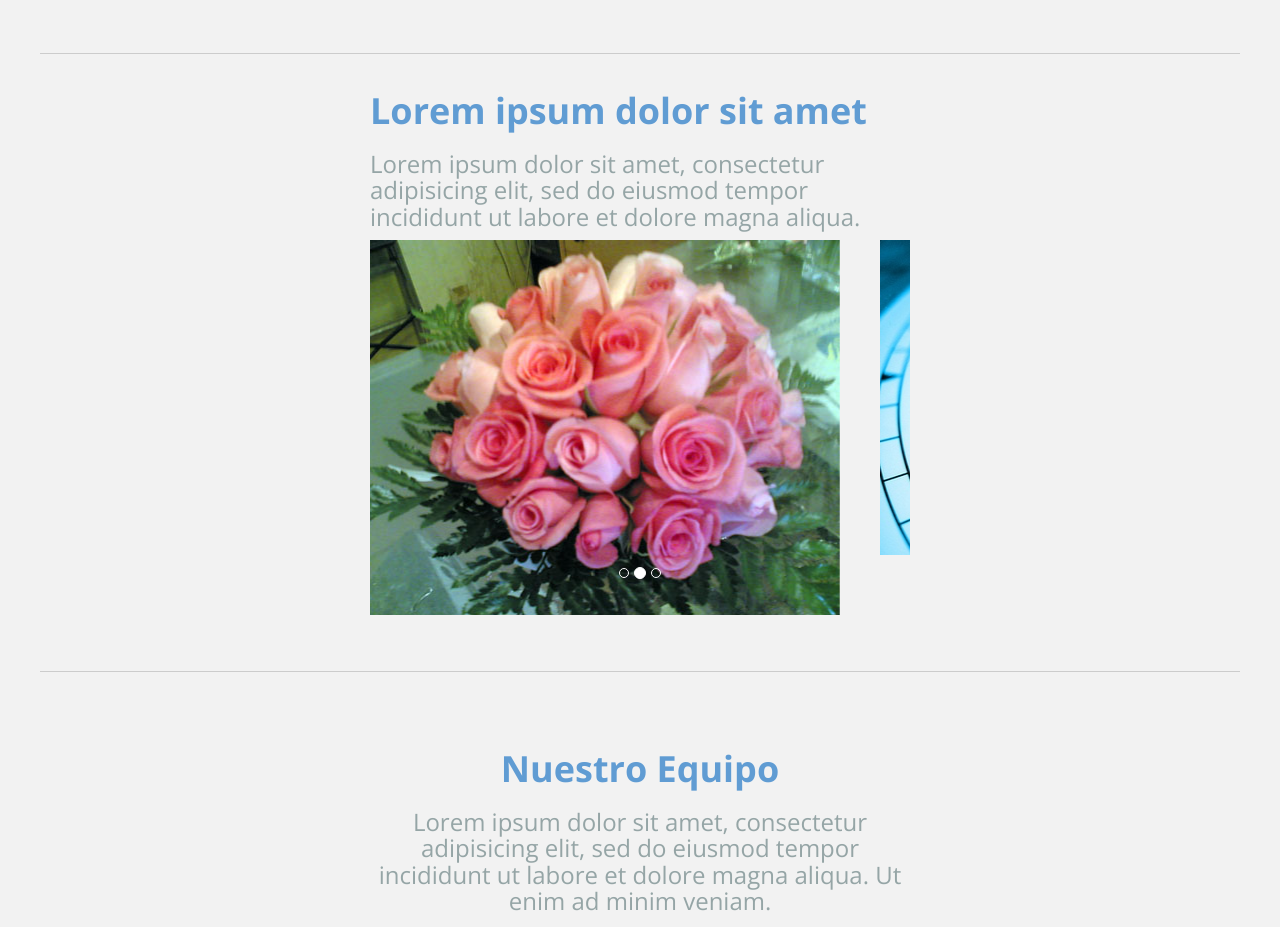
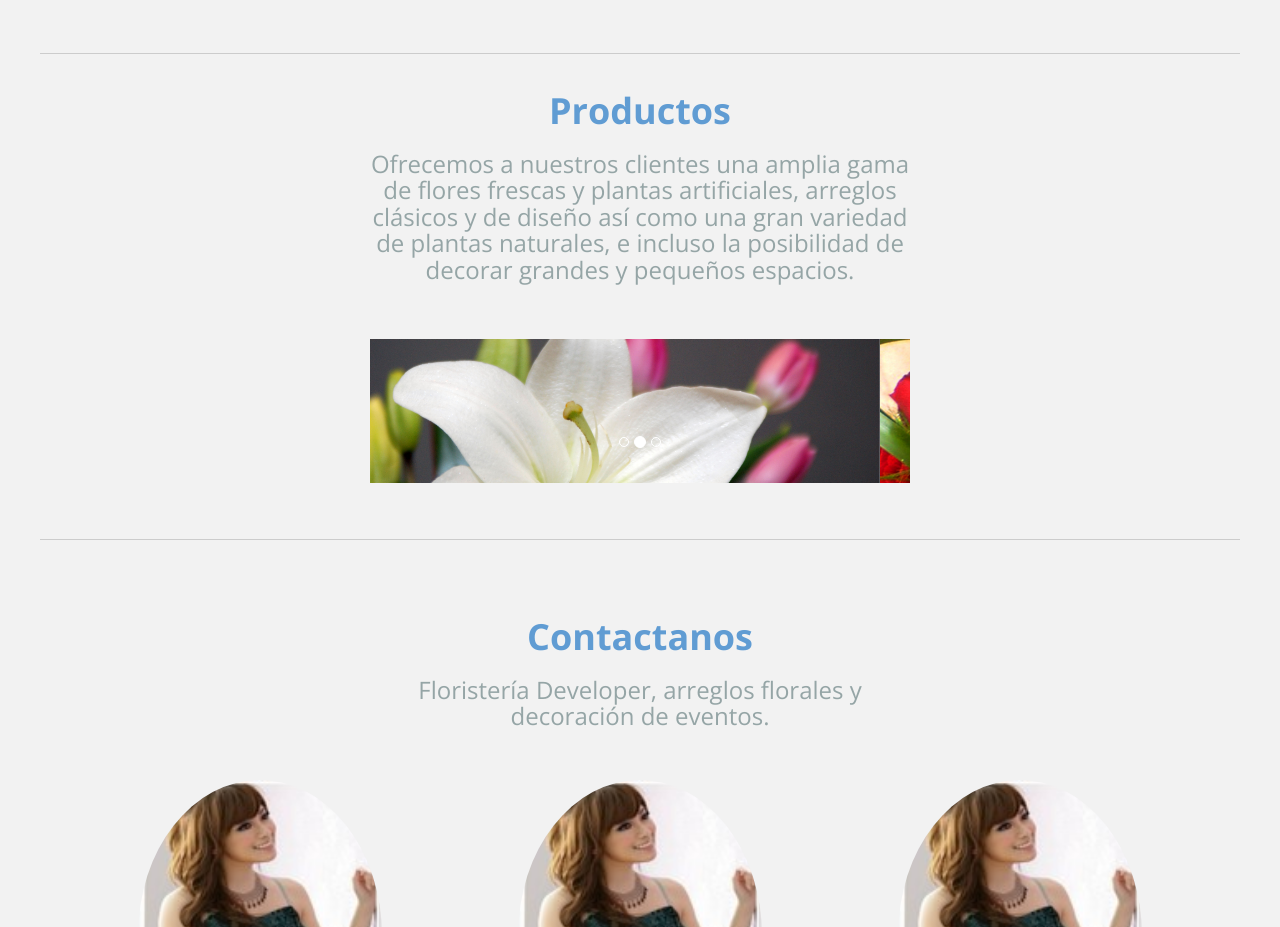
Before and after one commit to developerteremir/landingpage_curso_desafio, a plain HTML site: page index.html in a window 1280 px wide. Shown: the part 1512-2439 px from the top of the page. Drawn offline with nearby package versions, Linux system fonts and the light colour scheme.

Commit message:
Anexo del modulo de productos

```diff
--- a/index.html
+++ b/index.html
@@ -23,7 +23,7 @@
 						<span class="icon-bar"></span>
 						<span class="icon-bar"></span>
 					</button>
-					<a href="#" class="navbar-brand"><strong>MyLogo.com</strong></a>
+					<a href="#" class="navbar-brand"><strong>Floristeria Developer</strong></a>
 				</div>
 				<div class="navbar-collapse collapse" id="example">
 					<ul class="nav navbar-nav navbar-right">
@@ -94,10 +94,9 @@
 		<hr class="container" />
 		<!--Segunda sescción-->
 		<div class="container">
-			<div class="col-lg-6 col-lg-offset-3">
-				<h1>Lorem ipsum dolor sit amet</h1>
-				<h3>Lorem ipsum dolor sit amet, consectetur adipisicing elit, sed do eiusmod
-				tempor incididunt ut labore et dolore magna aliqua.</h3>
+			<div class="col-lg-6 col-lg-offset-3 text-center">
+				<h1>Productos</h1>
+				<h3>Ofrecemos a nuestros clientes una amplia gama de flores frescas y plantas artificiales, arreglos clásicos y de diseño así como una gran variedad de plantas naturales, e incluso la posibilidad de decorar grandes y pequeños espacios.</h3><br/><br/>
 			</div>
 			<div class="row centrado">
 				<div class="col-md-6 col-md-offset-3">
@@ -112,13 +111,13 @@
 						<!--Wrapper for slides-->
 						<div class="carousel-inner" role="listbox">
 							<div class="item active">
-								<img src="img/5.jpg" alt="Flores">
+								<img src="img/banner.jpg" alt="Flores">
 							</div>
 							<div class="item">
-								<img src="img/tiempo_minuto.jpg" alt="Flores">
+								<img src="img/banner_amor.jpg" alt="Flores">
 							</div>
 							<div class="item">
-								<img src="img/5.jpg" alt="Flores">
+								<img src="img/header.jpg" alt="Flores">
 							</div>
 						</div>
 					</div>
@@ -131,9 +130,8 @@
 		<div class="container">
 			<div class="row centrado">
 				<div class="col-lg-6 col-lg-offset-3">
-					<h1>Nuestro Equipo</h1>
-					<h3>Lorem ipsum dolor sit amet, consectetur adipisicing elit, sed do eiusmod
-					tempor incididunt ut labore et dolore magna aliqua. Ut enim ad minim veniam.</h3>
+					<h1>Contactanos</h1>
+					<h3>Floristería Developer, arreglos florales y decoración de eventos.</h3>
 				</div>
 			</div>
 			<div class="row centrado">
@@ -171,7 +169,7 @@
 					<form class="form-inline">
 						<div class="form-group">
 							<input type="text" class="form-control" id="notificaciones" placeholder="Introduzca su Email"/>
-							<button type="submit" class="btn btn-info btn-lg">Suscribir</button>
+							<button type="submit" class="btn btn-primary">Suscribir</button>
 
 						</div>
 					</form>
@@ -179,7 +177,7 @@
 			</div>
 			<hr/>
 			<p class="centrado">
-				<a href="#">Tutorial Bootstrap 3</a> - Landing Page - 2015
+				<a href="#">Floristeria Developer</a> - Landing Page - 2018
 			</p>
 		</div>
 </body>
```
